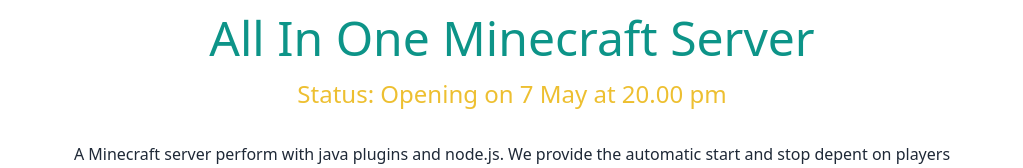
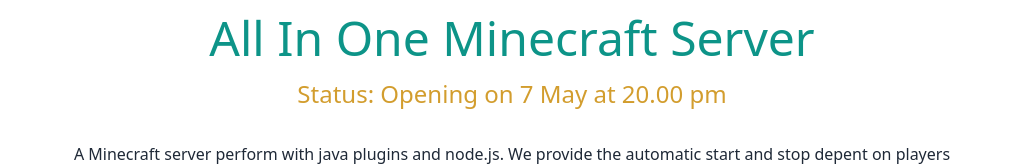
Before and after one commit to kankittikan/next.js-minecraftV7-website, a Next.js app: page /m in a window 1280 px wide. Shown: the part 506-674 px from the top of the page, without its empty margins (128-1151 px from the left). Built offline with nearby package versions, Linux system fonts and the light colour scheme.

Commit message:
change color in status

```diff
--- a/pages/m.js
+++ b/pages/m.js
@@ -25,7 +25,7 @@
           </div>
           <div className='text-center p-10'>
             <h2 className='text-5xl py-2 text-teal-600 font-medium'>All In One Minecraft Server</h2>
-            <h3 className='text-2xl py-2 text-yellow-500 animate-pulse'>Status: Opening on 7 May at 20.00 pm</h3>
+            <h3 className='text-2xl py-2 text-yellow-600 animate-pulse'>Status: Opening on 7 May at 20.00 pm</h3>
             <p className='text-md py-5 leading-8 text-gray-800'>
               A Minecraft server perform with java plugins and node.js. We provide the automatic start and stop depent on players join and left.
             </p>
```
